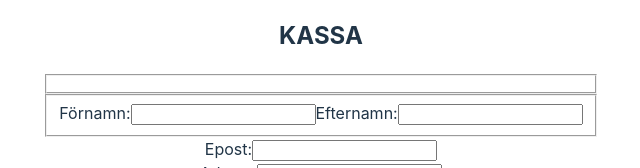
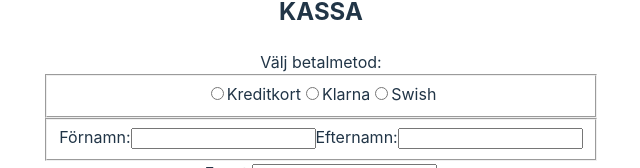
Before and after one commit to Rottweileriana/TexFusion, a React (Vite) app: page / in a window 1280 px wide. Shown: the part 419-587 px from the top of the page, without its empty margins (319-959 px from the left). Built offline with nearby package versions, Linux system fonts and the light colour scheme; no server answers.

Commit message:
workaround deleteCart

```diff
--- a/src/components/CheckoutForm.tsx
+++ b/src/components/CheckoutForm.tsx
@@ -66,11 +66,11 @@ export function CheckoutForm() {
     sessionStorage.setItem("addressData", JSON.stringify(addressData));
     sessionStorage.setItem("confirmedItems", JSON.stringify(cart));
 
+    deleteCart();
     //Navigate to ConfirmationPage
     navigate("/ConfirmationPage");
 
     setFormData(defaultFormData);
-    deleteCart;
   };
 
   return (
@@ -78,7 +78,27 @@ export function CheckoutForm() {
       <h2>KASSA</h2>
       <InputForm>
         <form onSubmit={onSubmit}>
-          <fieldset></fieldset>
+          <div>
+            Välj betalmetod:
+            <fieldset>
+              <input type="radio" id="card" name="paymentMethod" value="card" />
+              <label htmlFor="card">Kreditkort</label>
+              <input
+                type="radio"
+                id="klarna"
+                name="paymentMethod"
+                value="klarna"
+              />
+              <label htmlFor="card">Klarna</label>
+              <input
+                type="radio"
+                id="swish"
+                name="paymentMethod"
+                value="swish"
+              />
+              <label htmlFor="card">Swish</label>
+            </fieldset>
+          </div>
           <NameInput>
             <div>
               <label>
--- a/src/components/context.tsx
+++ b/src/components/context.tsx
@@ -67,11 +67,14 @@ export const CartProvider: React.FC<{ children: ReactNode }> = ({
   };
 
   const deleteCart = () => {
-        setCart([]);
-  }
+    setCart([]);
+    localStorage.setItem("cart", JSON.stringify([]));
+  };
 
   return (
-    <CartContext.Provider value={{ cart, addToCart, removeFromCart, deleteCart }}>
+    <CartContext.Provider
+      value={{ cart, addToCart, removeFromCart, deleteCart }}
+    >
       {children}
     </CartContext.Provider>
   );
```
